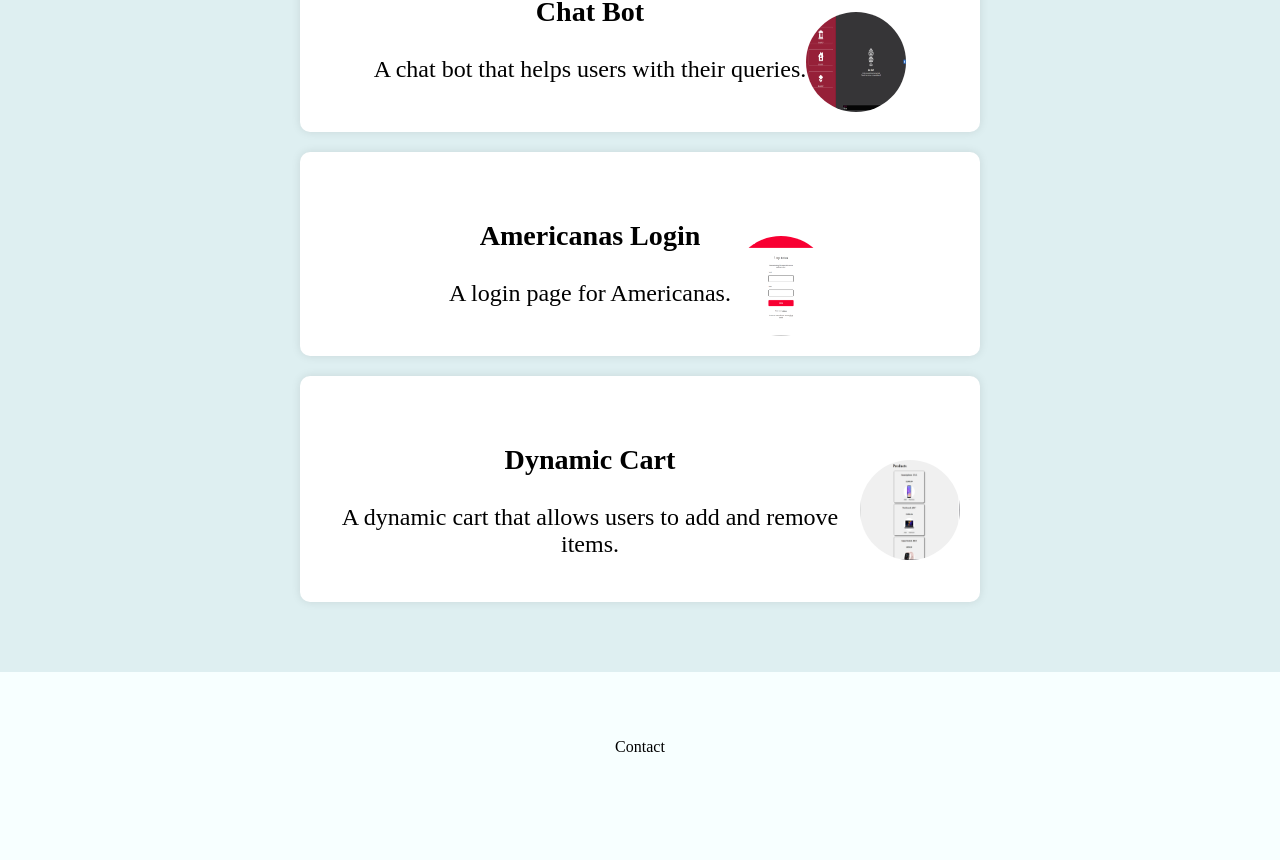
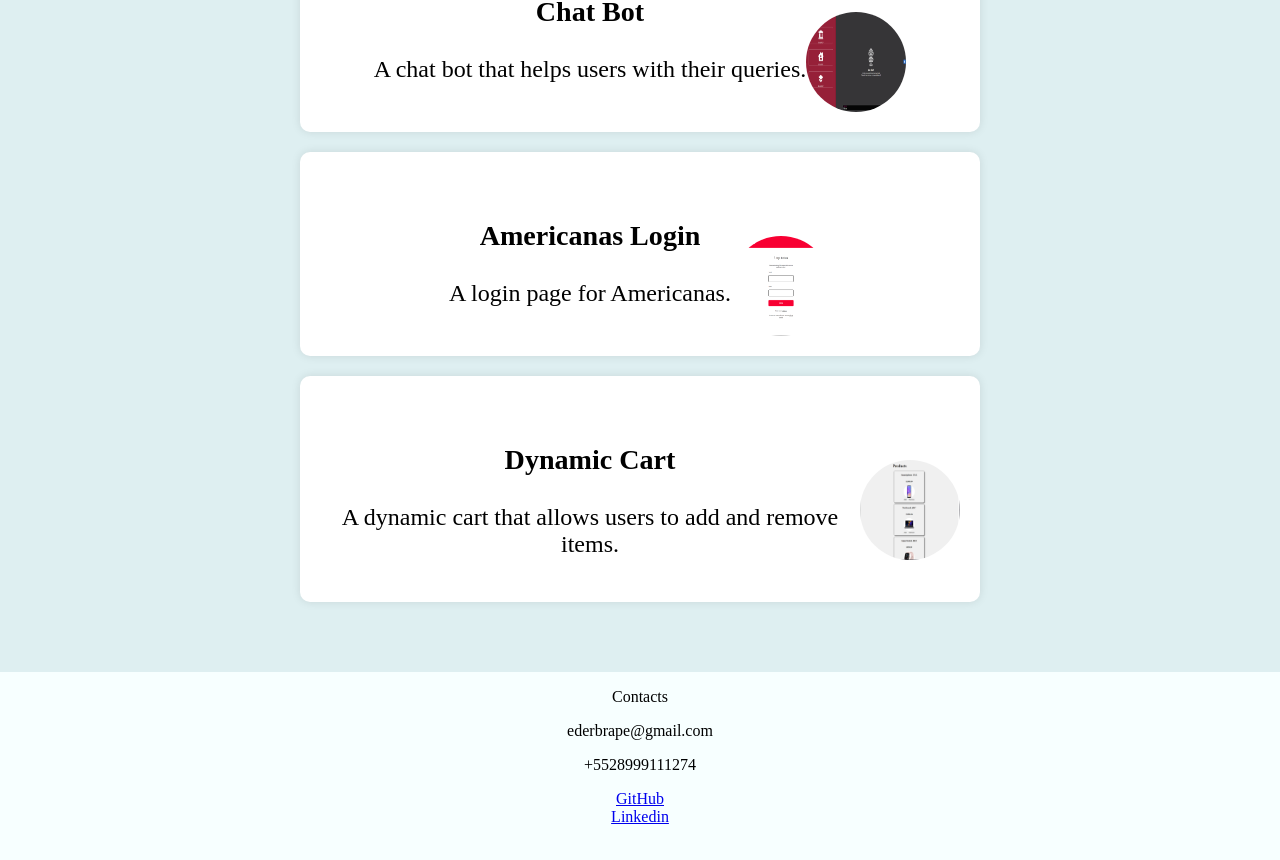
Before and after one commit to EderBraganca/EderBraganca.github.io, a React (Vite) app: page / in a window 1280 px wide. Shown: the part 1301-2161 px from the top of the page. After the commit the page ends 2127 px from the top, so only its background shows below. Built offline with nearby package versions, Linux system fonts and the light colour scheme.

Commit message:
Contacts

```diff
--- /dev/null
+++ b/src/components/contact/contact.json
@@ -0,0 +1,8 @@
+{
+    "contacts": {
+        "email": "ederbrape@gmail.com",
+        "foneNumber": "+5528999111274",
+        "linkedin": "https://www.linkedin.com/in/eder-braganca/",
+        "github": "https://www.github.com/EderBraganca"
+    }
+}
--- a/src/components/contact/contact.jsx
+++ b/src/components/contact/contact.jsx
@@ -1,9 +1,17 @@
 import './contact.css';
+import contacts from './contact.json';
 
 export const Contact = () => {
+    const { email, foneNumber, github, linkedin } = contacts.contacts;
+
     return (
-        <section className="contactSection">
-            <p>Contact</p>
+        <section className="contactsSection">
+            <p>Contacts</p>
+
+            <p className='emailLabel'>{email}</p>
+            <p className='foneLabel'>{foneNumber}</p>
+            <a className='githubLink' target='_blank' href={github}>GitHub</a> <br/>
+            <a className='linkedinLink' target='_blank' href={linkedin}>Linkedin</a>
         </section>
     )
 }
```
